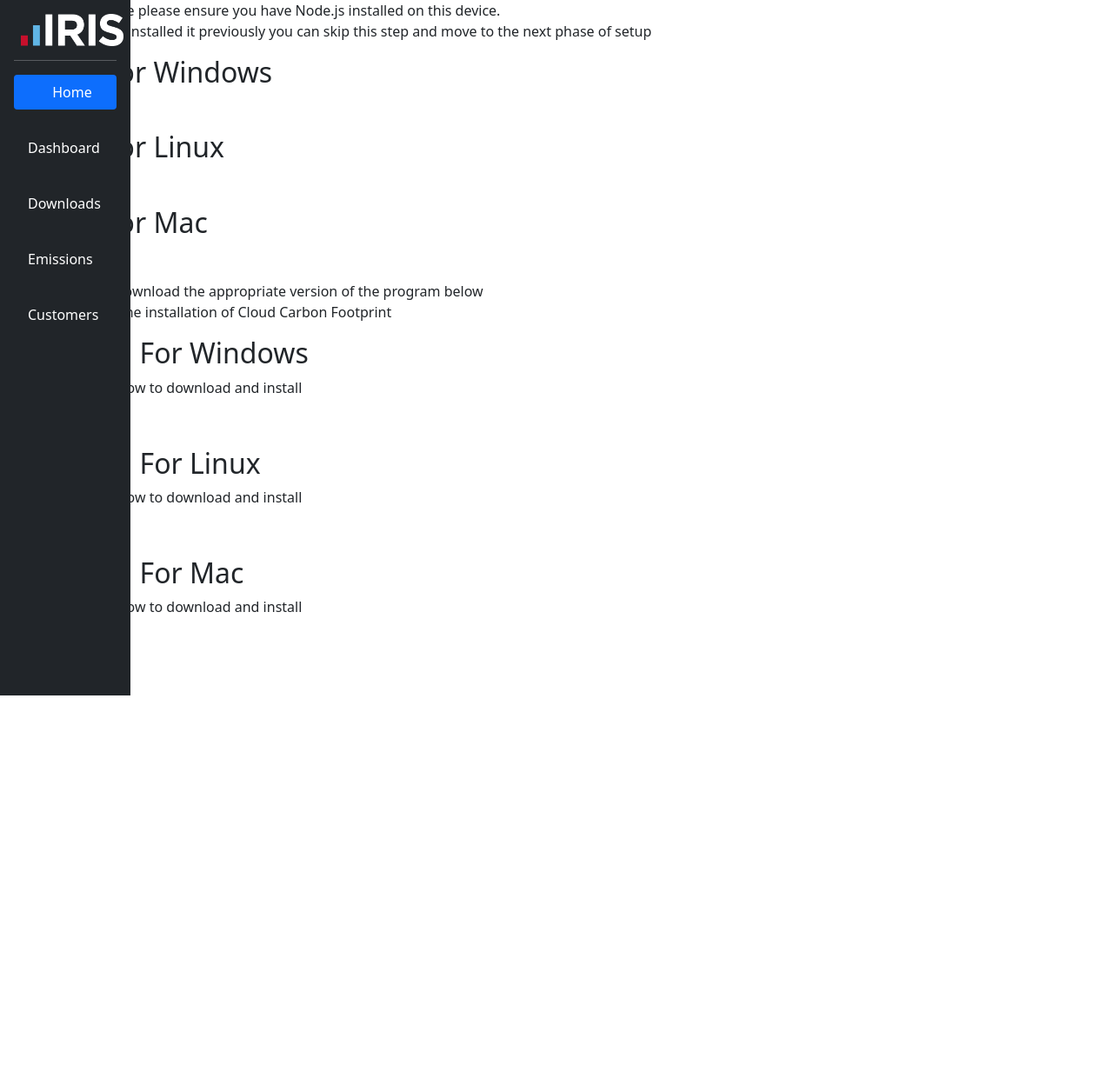
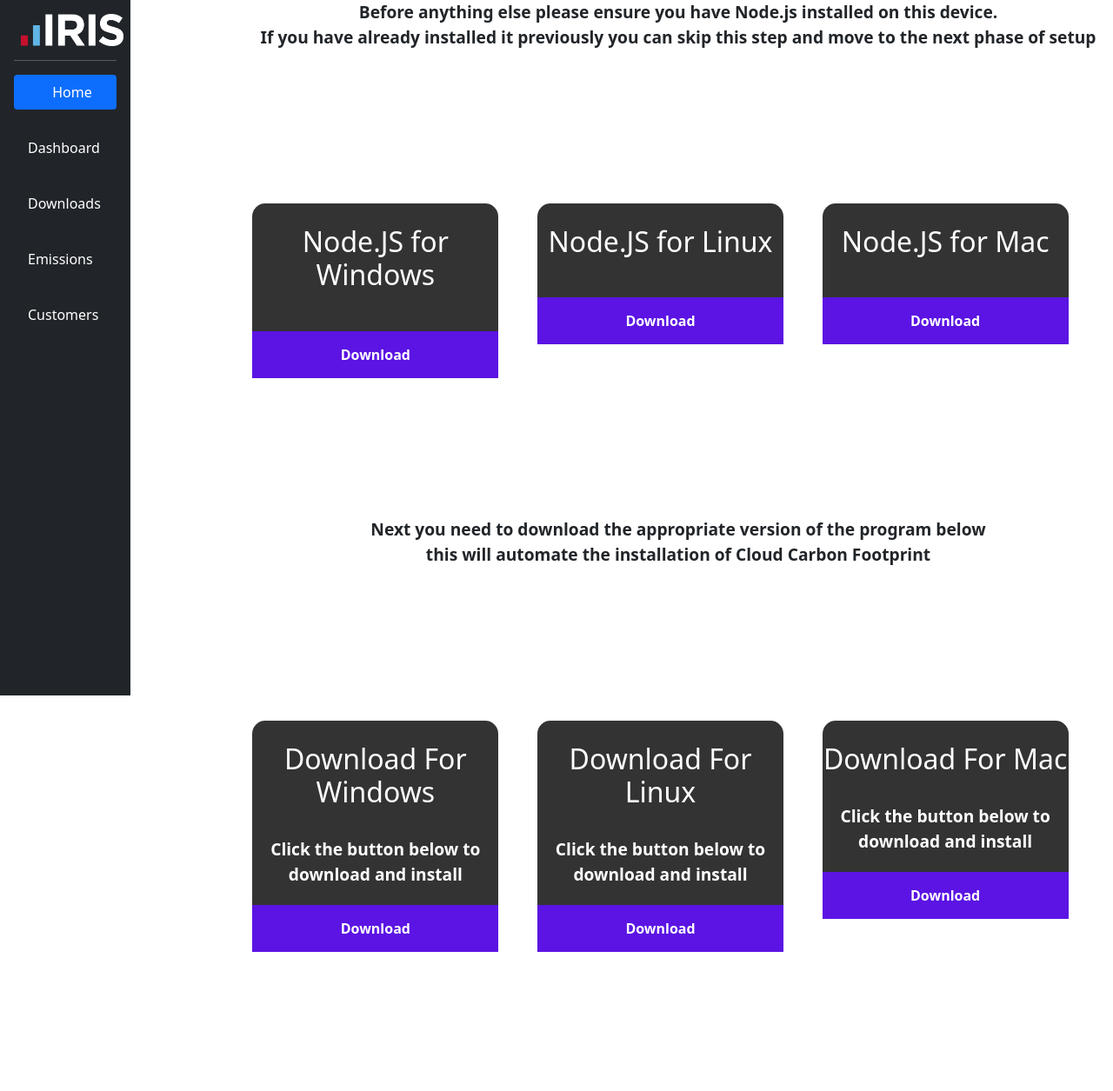
Before and after one commit to ltja19/WorkingCharts, a PHP site: page /downloads.php in a window 1280 px wide. Shown: the whole page at 87% size. Before the commit the page ends 800 px from the top, so only its background shows below. Run offline with PHP 8.4, Linux system fonts and the light colour scheme.

Commit message:
Changes by agg865

```diff
--- a/css/mystyle.css
+++ b/css/mystyle.css
@@ -8,3 +8,69 @@
     padding-left:220px;
     padding-right:50px;
 }
+
+#page {
+    padding-left: 280px;
+}
+.column {
+    float: left;
+    width: 30%;
+    margin: 1%;
+}
+
+
+.download {
+    background-color: #333333;
+    margin: 150px auto;
+    border-radius: 15px;
+}
+.download h2 {
+    text-align: center;
+    color: #fff;
+    padding: 25px 0 25px 0;
+}
+
+.download p {
+    display: flex;
+    justify-content: center;
+    align-items: center;
+    font-weight: bold;
+    color:#fff;
+}
+
+
+
+#page p {
+    text-align: center;
+    font-size: larger;
+    font-weight: bold;
+
+}
+
+
+
+.download a{
+    width: 100%;
+    padding: 15px;
+    margin-top: 20px;
+    background-color: #5b14e3;
+    border: 0;
+    font-weight: bold;
+    color: #fff;
+    text-align: center;
+}
+
+.graph-button{
+    background-color: #5b14e3;
+    padding: 15px;
+    border: 0;
+    font-weight: bold;
+    color: #fff;
+    text-align: center;
+    border-radius: 15px;
+}
+.graph-button:active{
+
+        background-color: #d879f6;
+        color: white;
+}
```
